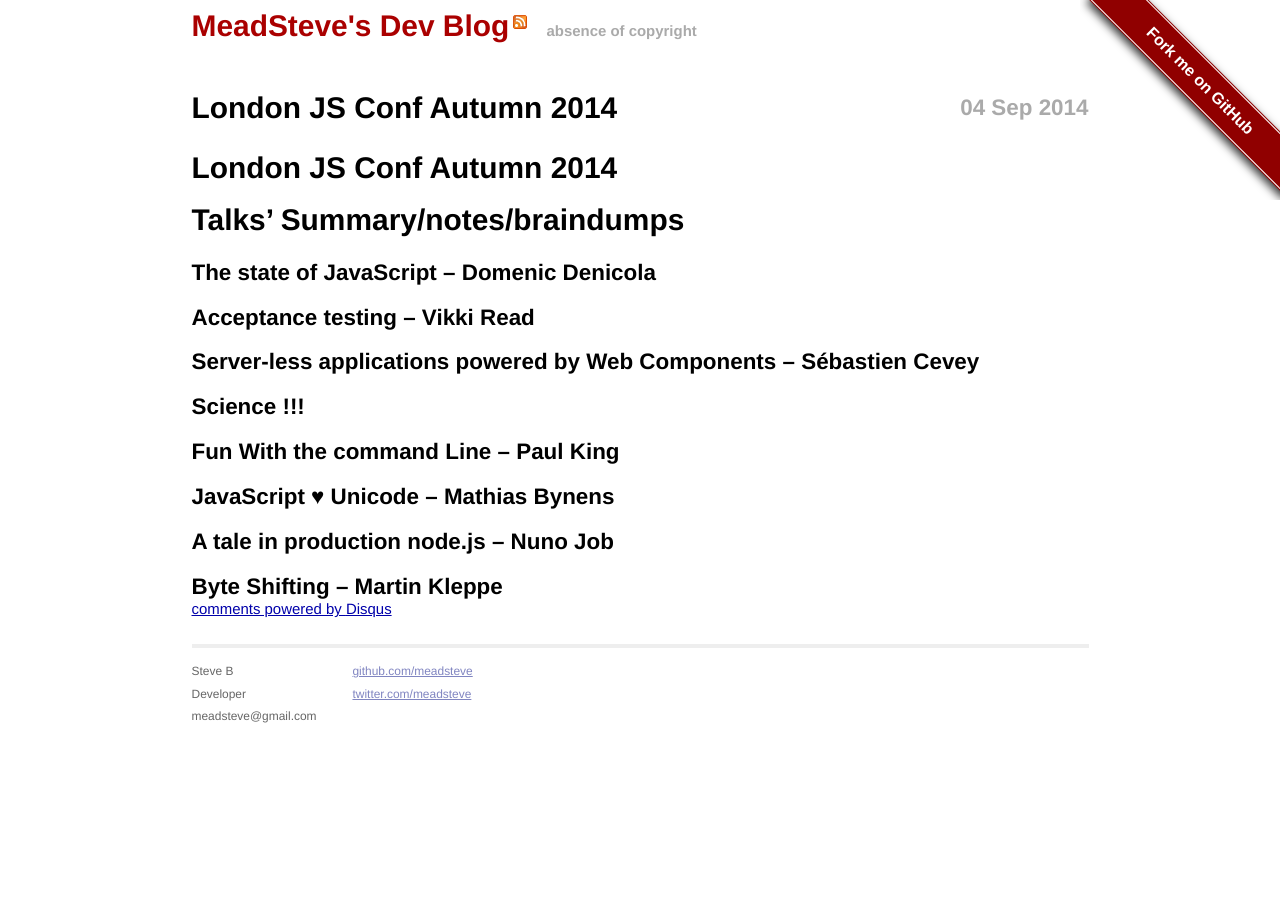
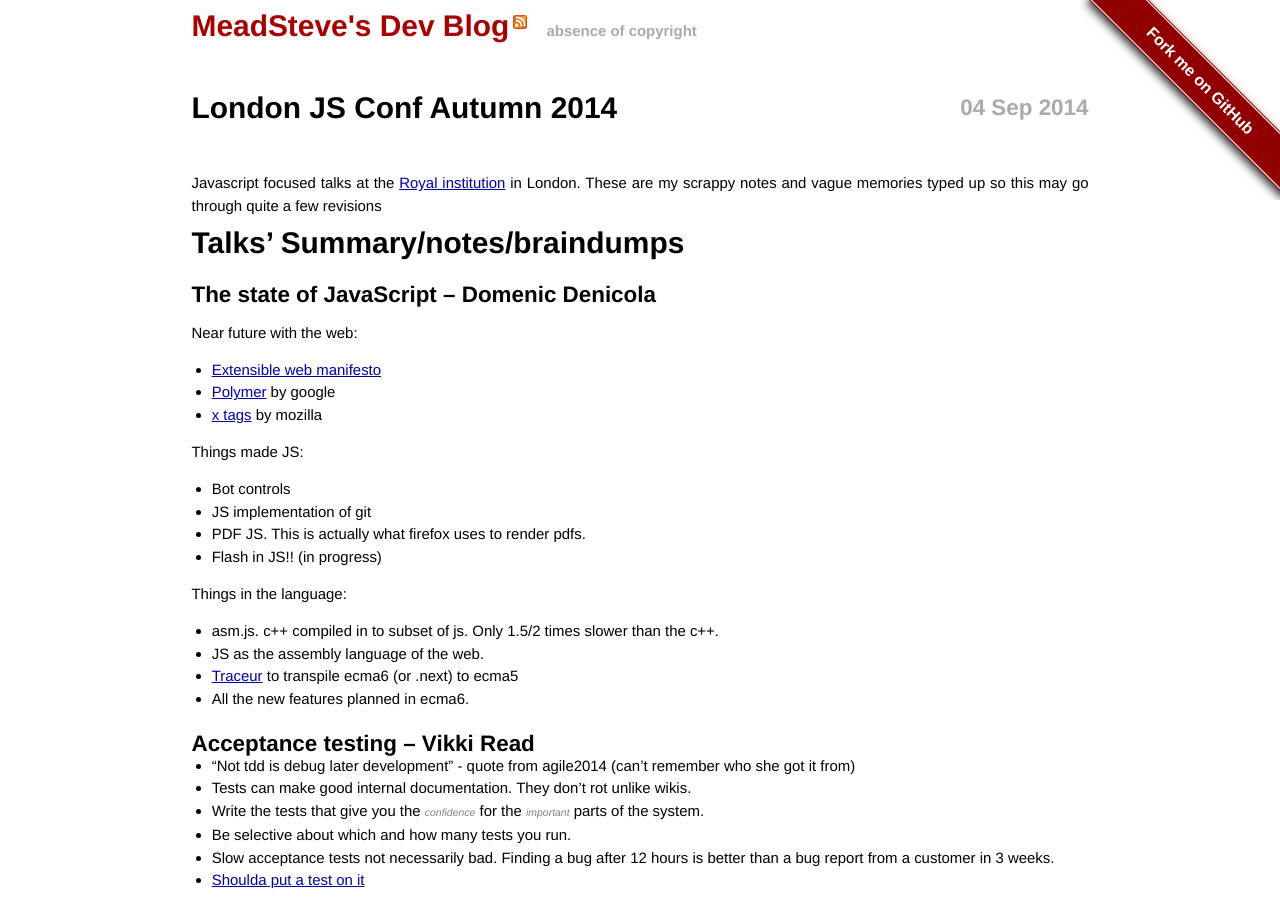
Before and after one commit to meadsteve/meadsteve.github.io, a Jekyll site: the page built from _posts/2014-09-04-londonjsconfautumn2014.markdown, in a window 1280 px wide and 900 px high. Built offline with Jekyll 4.4.1, drawn with Linux system fonts in a browser that asks for light colours; Markdown is read by kramdown in place of the engine named in the settings; comment, search, counter and statistics services are not loaded; some of the changed text lies outside the part shown.

Commit message:
first write up of the talks

```diff
--- a/_posts/2014-09-04-londonjsconfautumn2014.markdown
+++ b/_posts/2014-09-04-londonjsconfautumn2014.markdown
@@ -9,26 +9,81 @@
 - talks
 ---
 
-London JS Conf Autumn 2014
-======
+Javascript focused talks at the [Royal institution][website-rigb] in London.
+These are my scrappy notes and vague memories typed up so this may go through quite a few revisions
 
 Talks' Summary/notes/braindumps
 ======
 
 ## The state of JavaScript – Domenic Denicola
 
+Near future with the web:
+
+*  [Extensible web manifesto][website-extensibleweb]
+*  [Polymer][website-polymer] by google
+*  [x tags][website-x-tags] by mozilla
+
+Things made JS:
+
+* Bot controls
+* JS implementation of git
+* PDF JS. This is actually what firefox uses to render pdfs.
+* Flash in JS!! (in progress)
+
+Things in the language:
+
+* asm.js. c++ compiled in to subset of js. Only 1.5/2 times slower than the c++.
+* JS as the assembly language of the web.
+* [Traceur][website-traceur] to transpile ecma6 (or .next) to ecma5
+* All the new features planned in ecma6.
+
 ## Acceptance testing – Vikki Read
 
+* "Not tdd is debug later development" - quote from agile2014 (can't remember who she got it from)
+* Tests can make good internal documentation. They don't rot unlike wikis.
+* Write the tests that give you the *confidence* for the *important* parts of the system.
+* Be selective about which and how many tests you run.
+* Slow acceptance tests not necessarily bad. Finding a bug after 12 hours is better than a bug report from a customer in 3 weeks.
+* [Shoulda put a test on it][repo-putatestonit]
+
 ## Server-less applications powered by Web Components – Sébastien Cevey
+TLDR: Web components and poylmer kick ass. The guardian are open sourcing some nice elements.
+Especially some for doing metrics/reporting:
+
+* [graphite metrics][repo-element-graphite-metrics]
+* [Cloudwatch stats][repo-element-aws-cloudwatch]
+* [Aws config][repo-element-aws-config]
+
+Clientside for the win.
 
 ## Science !!!
 
+A sciency interlude. Who doesn't love thermite, jelly babies with perchlorate and exploding hydrogen.
+
 ## Fun With the command Line – Paul King
+
+Fun talk about the command line. Cool demos (including some scrillex sampling).
+Bit disappointed it wasn't a talk on js on the command line.
 
 ## JavaScript ♥ Unicode – Mathias Bynens
 
+TODO
+
 ## A tale in production node.js – Nuno Job
+
+TODO
 
 ## Byte Shifting – Martin Kleppe
 
+TODO
+
 [website-home]: http://londonjsconf.com/
+[website-rigb]: http://www.rigb.org/
+[website-extensibleweb]: http://extensiblewebmanifesto.org/
+[website-polymer]: http://www.polymer-project.org/
+[website-x-tags]: http://x-tags.org/
+[website-traceur]: https://github.com/google/traceur-compiler
+[repo-putatestonit]: http://bit.ly/putatestonit
+[repo-element-graphite-metrics]: https://github.com/guardian/element-graphite-metrics
+[repo-element-aws-cloudwatch]: https://github.com/guardian/element-aws-cloudwatch
+[repo-element-aws-config]: https://github.com/guardian/element-aws-config
```
